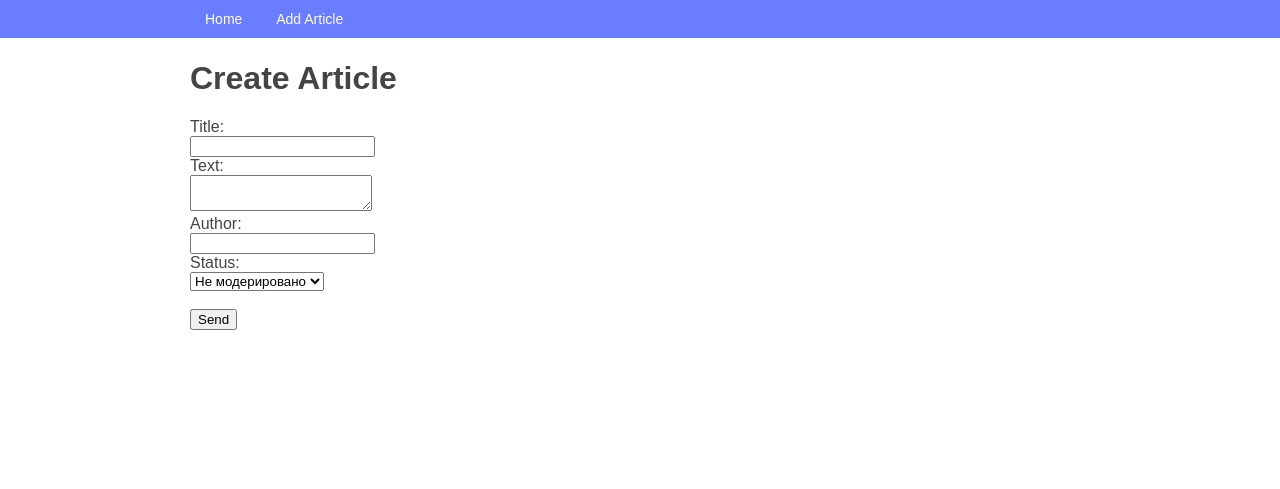
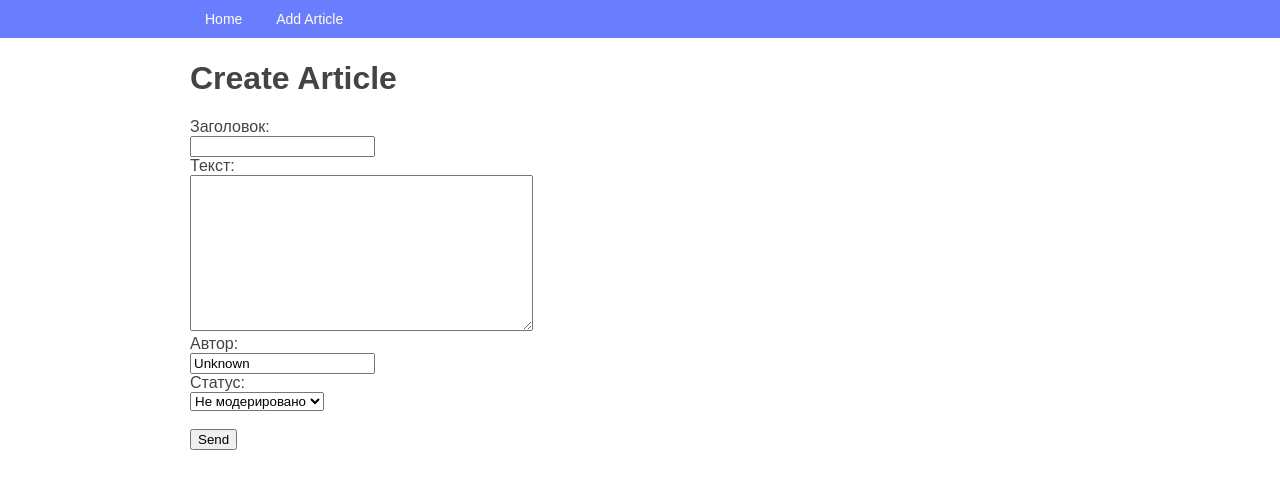
Before and after one commit to someq/django_hello_pt_6, a Django app: page /articles/add/ in a window 1280 px wide. Shown: the top 489 px of the page. Run offline with Django 3.2, Linux system fonts and the light colour scheme.

Commit message:
Добавлена форма статьи, и используется для валидации и вывода разметки при создании статьи. Добавлен частичный шаблон для поля формы.

```diff
--- /dev/null
+++ b/source/webapp/forms.py
@@ -0,0 +1,13 @@
+from django import forms
+from .models import STATUS_CHOICES
+
+default_status = STATUS_CHOICES[0][0]
+
+
+class ArticleForm(forms.Form):
+    title = forms.CharField(max_length=200, required=True, label='Заголовок')
+    text = forms.CharField(max_length=3000, required=True, label="Текст",
+                           widget=forms.Textarea)
+    author = forms.CharField(max_length=40, required=True, label='Автор', initial='Unknown')
+    status = forms.ChoiceField(choices=STATUS_CHOICES, required=True, label='Статус',
+                               initial=default_status)
--- a/source/webapp/models.py
+++ b/source/webapp/models.py
@@ -16,7 +16,6 @@ class Article(models.Model):
     created_at = models.DateTimeField(auto_now_add=True, verbose_name='Время создания')
     updated_at = models.DateTimeField(auto_now=True, verbose_name='Время изменения')
 
-
     def __str__(self):
         return "{}. {}".format(self.pk, self.title)
 
--- a/source/webapp/templates/article_create.html
+++ b/source/webapp/templates/article_create.html
@@ -4,31 +4,21 @@
 
 {% block content %}
     <h1>Create Article</h1>
-
     <form action="{% url "article_create" %}" method="post">
         {% csrf_token %}
 
-        <label>Title:</label><br/>
-        <input type="text" name="title"/><br/>
+{#        {{ form.as_p }}#}
+{#        {{ form.as_table }}#}
+{#        {{ form.as_ul }}#}
 
-        <label>Text:</label><br/>
-        <textarea name="text"></textarea><br/>
+{#        {% for field in form %}#}
+{#            {% include 'partial/form_field.html' %}#}
+{#        {% endfor %}#}
 
-        <label>Author:</label><br/>
-        <input type="text" name="author"/><br/>
-
-        <label for="id-status">Status:</label><br/>
-        <select name="status" id="id-status">
-    {#        Вариант 1: обратиться по индексам в каждой паре #}
-    {#        {% for choice in status_choices %}#}
-    {#            <option value="{{ choice.0 }}">{{ choice.1 }}</option>#}
-    {#        {% endfor %}#}
-
-    {#        Вариант 2: сразу распаковать #}
-            {% for value, label in status_choices %}
-                <option value="{{ value }}">{{ label }}</option>
-            {% endfor %}
-        </select><br/>
+        {% include 'partial/form_field.html' with field=form.title %}
+        {% include 'partial/form_field.html' with field=form.text %}
+        {% include 'partial/form_field.html' with field=form.author %}
+        {% include 'partial/form_field.html' with field=form.status %}
 
         <br/>
         <input type="submit" value="Send"/>
--- /dev/null
+++ b/source/webapp/templates/partial/form_field.html
@@ -0,0 +1,5 @@
+<label for="{{ field.id_for_label }}">{{ field.label }}:</label><br/>
+{{ field }}<br/>
+{% for error in field.errors %}
+    <p class="error">{{ error }}</p>
+{% endfor %}
--- a/source/webapp/views.py
+++ b/source/webapp/views.py
@@ -3,6 +3,7 @@ from django.http import HttpResponseNotAllowed
 from django.urls import reverse
 
 from webapp.models import Article, STATUS_CHOICES
+from .forms import ArticleForm
 
 
 def index_view(request):
@@ -24,18 +25,25 @@ def article_view(request, pk):
 
 def article_create_view(request):
     if request.method == "GET":
+        form = ArticleForm()
         return render(request, 'article_create.html', context={
-            'status_choices': STATUS_CHOICES
+            'form': form
         })
     elif request.method == 'POST':
-        title = request.POST.get('title')
-        text = request.POST.get('text')
-        author = request.POST.get('author')
-        status = request.POST.get('status')
-        article = Article.objects.create(title=title, text=text, author=author, status=status)
-
-        # redirect_url = reverse('article_view', kwargs={'pk': article.pk})
-        return redirect('article_view', pk=article.pk)
+        form = ArticleForm(data=request.POST)
+        if form.is_valid():
+            # article = Article.objects.create(**form.cleaned_data)
+            article = Article.objects.create(
+                title=form.cleaned_data['title'],
+                text=form.cleaned_data['text'],
+                author=form.cleaned_data['author'],
+                status=form.cleaned_data['status']
+            )
+            return redirect('article_view', pk=article.pk)
+        else:
+            return render(request, 'article_create.html', context={
+                'form': form
+            })
     else:
         return HttpResponseNotAllowed(permitted_methods=['GET', 'POST'])
 
```
